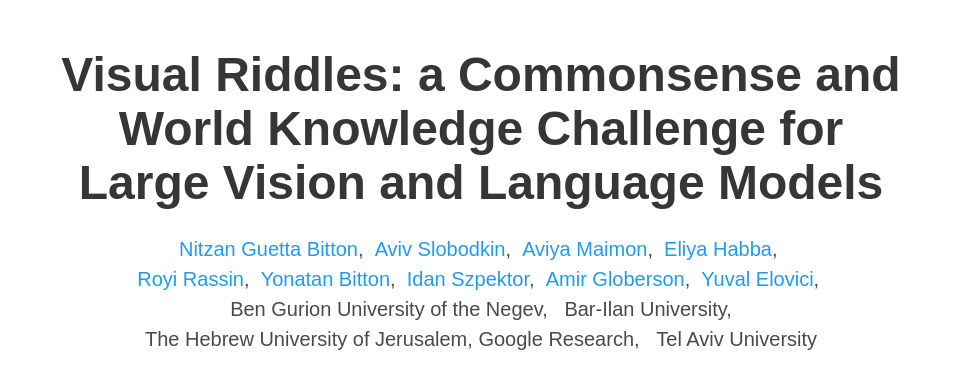
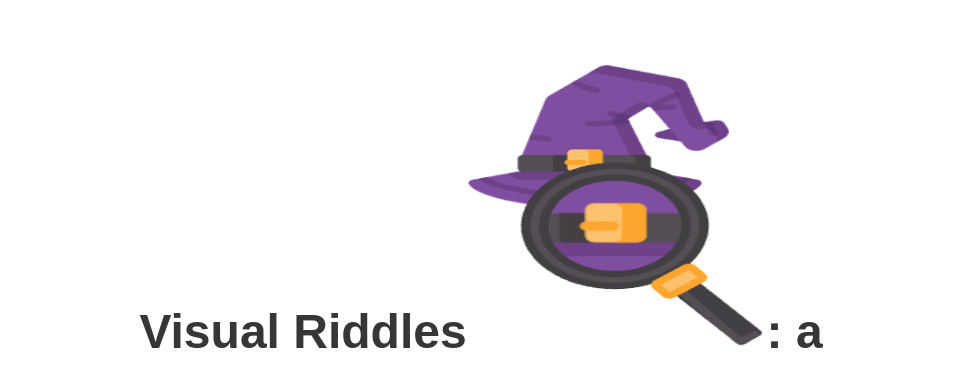
Before and after one commit to visual-riddles/visual-riddles.github.io, a plain HTML site: page index.html in a window 1280 px wide. Shown: the top 366 px of the page, without its empty margins (159-1120 px from the left). Drawn offline with nearby package versions, Linux system fonts and the light colour scheme; some icons are missing; a web font is replaced by a local one.

Commit message:
Update index.html

```diff
--- a/index.html
+++ b/index.html
@@ -53,7 +53,7 @@
       <div class="container is-max-desktop">
         <div class="columns is-centered">
           <div class="column has-text-centered">
-            <h1 class="title is-1 publication-title">Visual Riddles: a Commonsense and <br> World Knowledge Challenge
+            <h1 class="title is-1 publication-title">Visual Riddles<img src="static/images/vr_icon.png" alt="Paris" style="width:300px;height:300px">: a Commonsense and <br> World Knowledge Challenge
                 for <br> Large Vision and Language Models</h1>
             <div class="is-size-5 publication-authors">
               <!-- Paper authors -->
```
